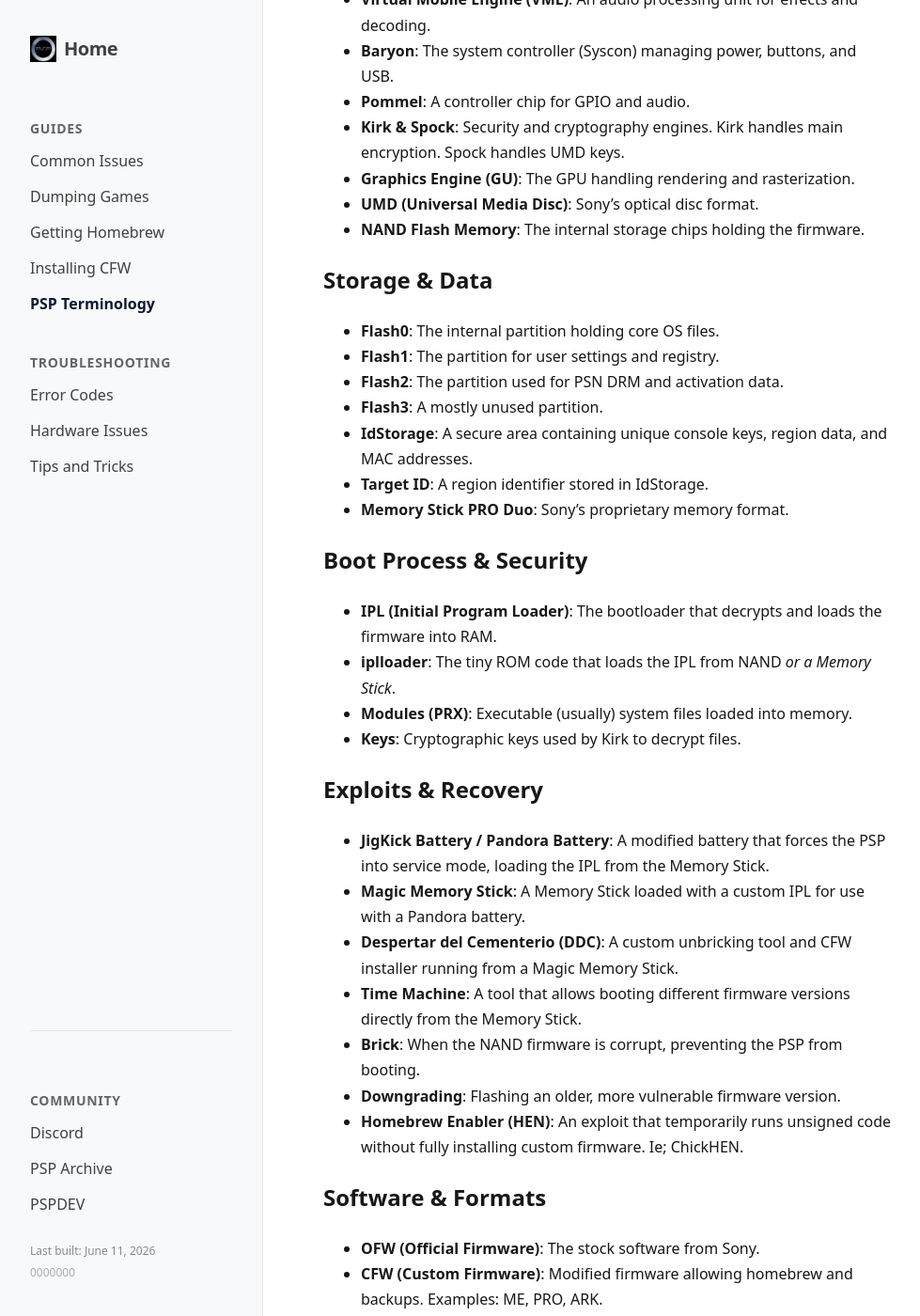
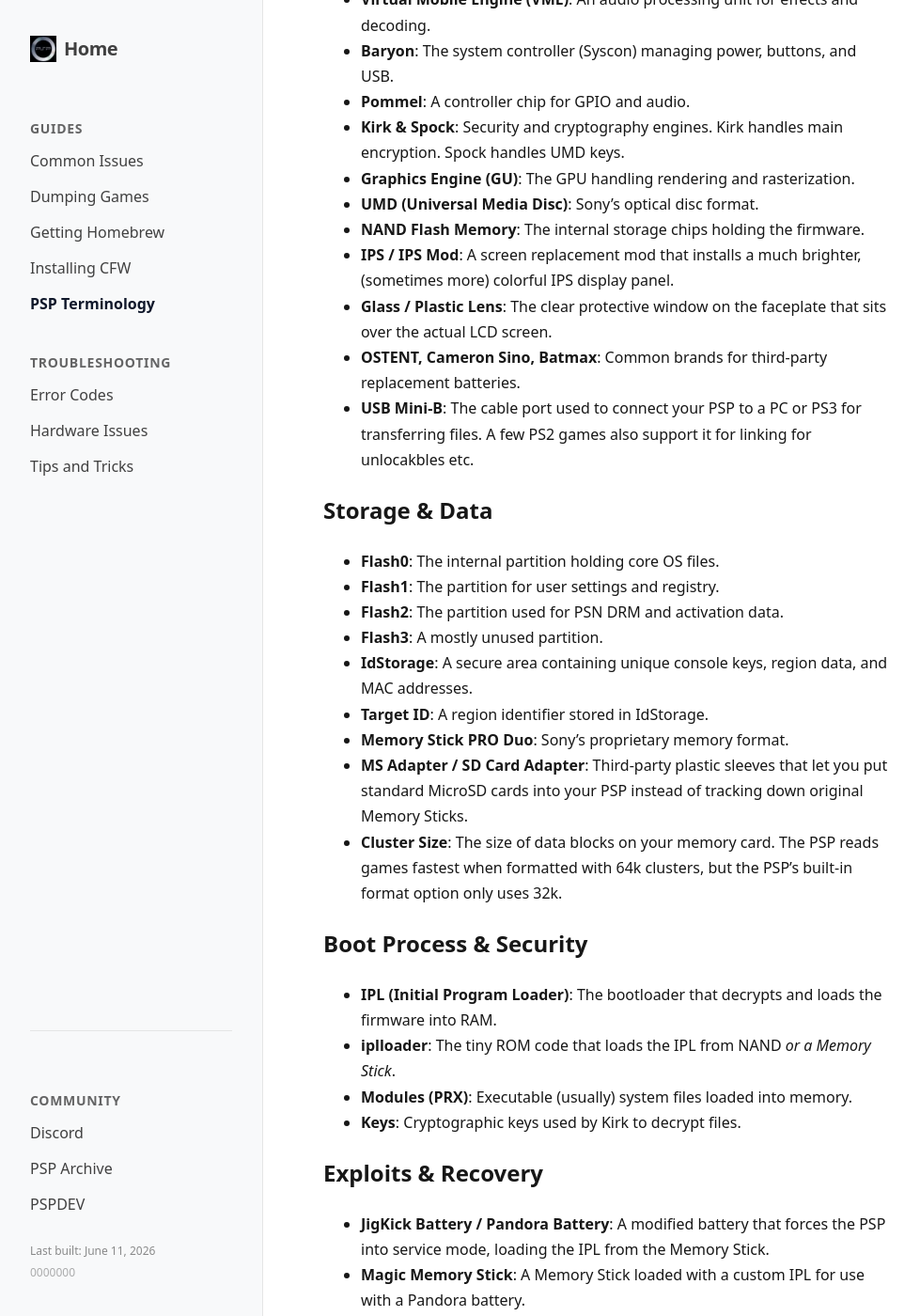
Before and after one commit to psp-homebrew-community/wiki, a Jekyll site: the page built from guides/psp-terminology.md, in a window 1280 px wide and 1400 px high, scrolled down 453 px. Shown: the whole window at 94% size, without its empty margins (0-979 px from the left). Built offline with Jekyll 4.4.1, drawn with Linux system fonts in a browser that asks for light colours; some of the changed text lies outside the part shown.

Commit message:
more terms

```diff
--- a/guides/psp-terminology.md
+++ b/guides/psp-terminology.md
@@ -22,6 +22,15 @@
 - **Graphics Engine (GU)**: The GPU handling rendering and rasterization.
 - **UMD (Universal Media Disc)**: Sony's optical disc format.
 - **NAND Flash Memory**: The internal storage chips holding the firmware.
+- **IPS / IPS Mod**: A screen replacement mod that installs a much brighter,
+  (sometimes more) colorful IPS display panel.
+- **Glass / Plastic Lens**: The clear protective window on the faceplate that
+  sits over the actual LCD screen.
+- **OSTENT, Cameron Sino, Batmax**: Common brands for third-party replacement
+  batteries.
+- **USB Mini-B**: The cable port used to connect your PSP to a PC or PS3 for
+  transferring files. A few PS2 games also support it for linking for
+  unlocakbles etc.
 
 ## Storage & Data
 
@@ -33,6 +42,12 @@
   MAC addresses.
 - **Target ID**: A region identifier stored in IdStorage.
 - **Memory Stick PRO Duo**: Sony's proprietary memory format.
+- **MS Adapter / SD Card Adapter**: Third-party plastic sleeves that let you put
+  standard MicroSD cards into your PSP instead of tracking down original Memory
+  Sticks.
+- **Cluster Size**: The size of data blocks on your memory card. The PSP reads
+  games fastest when formatted with 64k clusters, but the PSP's built-in format
+  option only uses 32k.
 
 ## Boot Process & Security
 
@@ -58,6 +73,15 @@
 - **Homebrew Enabler (HEN)**: An exploit that temporarily runs unsigned code
   without fully installing custom firmware. Ie; ChickHEN.
 
+## Networking
+
+- **WPA2**: Modern Wi-Fi security. The PSP only supports ancient WEP or WPA out
+  of the box, but ARK includes a plugin so you can connect to (some) WPA2
+  networks - using this plugin comes with NO support tho.
+- **TLS**: Modern web encryption. The stock PSP browser/cert engine can't load
+  most sites today because it lacks TLS support, but developers can add support
+  to their homebrew apps.
+
 ## Software & Formats
 
 - **OFW (Official Firmware)**: The stock software from Sony.
@@ -80,3 +104,11 @@
 - **PGF**: PSP Font Format.
 - **RCO / QRC / RAF**: Resource container files used for XMB themes, sounds, and
   icons.
+- **Overclock**: Running the PSP faster than the factory default. This usually
+  meant bumping it to 333MHz, but now its even possible to get up to 493MHz.
+- **OTA Update**: Over The Air updates, on OFW; For ARK you can download and
+  install new ARK firmware updates directly from the PSP over Wi-Fi.
+
+## Community
+
+- **r/PSP**: The main PSP community on Reddit.
```
